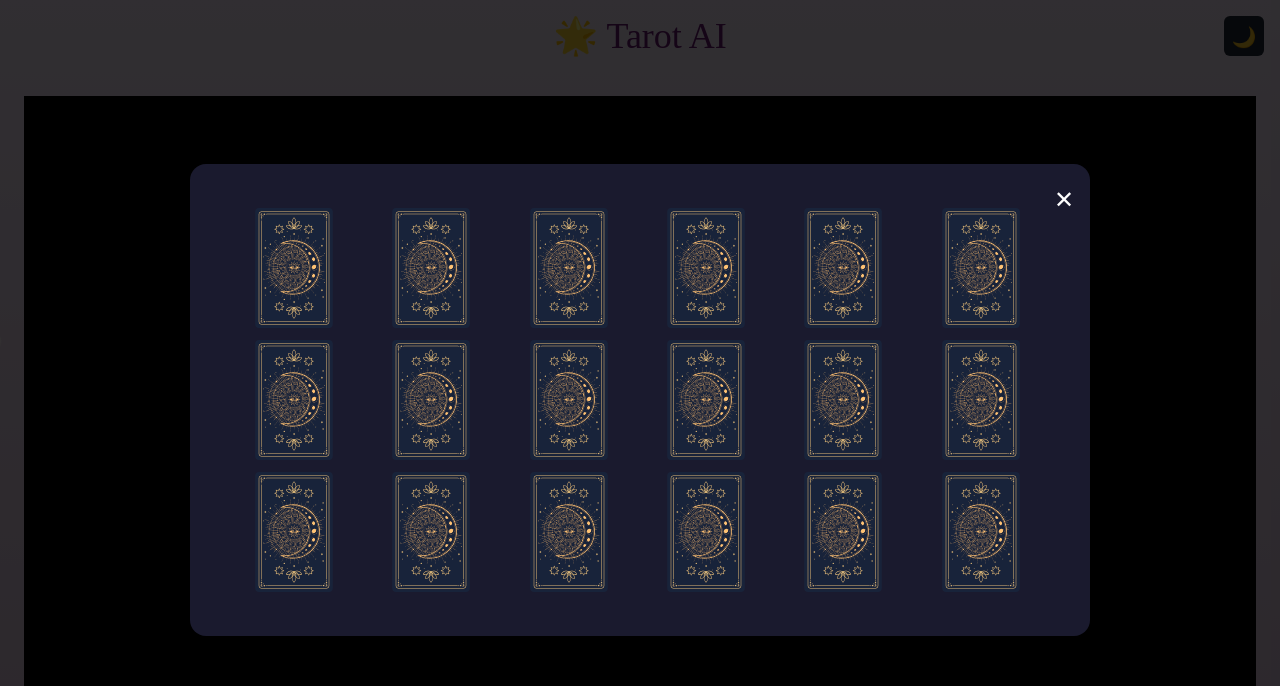
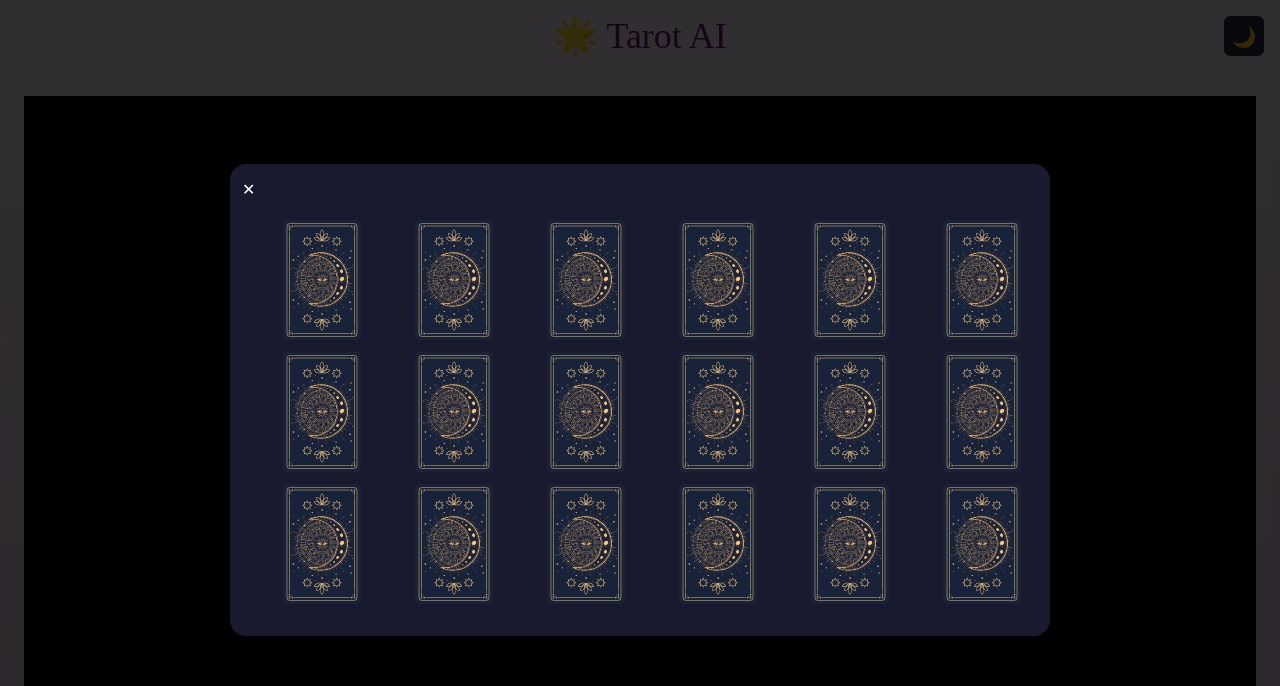
Before and after one commit to seoykwon/tarobot, a Next.js app in the folder frontend/: page /daily in a window 1280 px wide. Both pictures are taken after a click on the button "타로 점 보기". Shown: the top 686 px of the page. Built offline with nearby package versions, Linux system fonts and the light colour scheme; no server answers; a web font is replaced by a local one.

Commit message:
card-selector 좌우 스크롤 기능 추가

```diff
--- a/frontend/src/app/daily/CardSelector.module.css
+++ b/frontend/src/app/daily/CardSelector.module.css
@@ -1,50 +1,57 @@
-
-
 .overlay {
   position: fixed;
   top: 0;
   left: 0;
   width: 100%;
   height: 100%;
-  background-color: rgba(0, 0, 0, 0.8);
+  background-color: rgba(0, 0, 0, 0.8); /* ✅ 검은색 배경이 전체를 가득 채움 */
   display: flex;
   justify-content: center;
   align-items: center;
   z-index: 1000;
 }
 
+/* ✅ 보라빛 배경 크기 축소 */
 .overlayContent {
-  background-color: #1a1a2e;
-  padding: 24px;
+  background-color: #1a1a2e; /* ✅ 보라색 배경 */
+  padding: 12px; /* ✅ 화면 크기가 작아도 일정한 패딩 유지 */
   border-radius: 16px;
   position: relative;
-  width: 80%;
-  max-width: 900px;
+  width: calc(100% - 64px); /* ✅ 좌우 패딩을 더 주어 크기 축소 */
+  min-width: 300px; /* ✅ 최소 크기 설정 */
+  max-width: 820px; /* ✅ 기존보다 작게 조정 */
+  overflow-x: auto; /* ✅ 가로 스크롤 필요 시 자동 생성 */
+  white-space: nowrap;
+  box-sizing: border-box;
 }
 
-.closeButton {
-  position: absolute;
-  top: 16px;
-  right: 16px;
-  background: none;
-  border: none;
-  color: white;
-  font-size: 24px;
-  cursor: pointer;
-  z-index: 1001;
+/* ✅ 카드 그리드 (스크롤은 overlayContent에서만 발생) */
+.cardGrid {
+  display: grid;
+  grid-template-columns: repeat(6, 1fr); /* ✅ 기존 배열 유지 */
+  gap: 12px;
+  padding: 20px;
+  min-width: 720px; /* ✅ 최소 크기 설정 */
 }
 
-.cardGrid {
-  display: grid;
-  grid-template-columns: repeat(6, 1fr);
-  gap: 12px;
-  padding: 20px;
+/* ✅ 기본 가로 스크롤 스타일 */
+.overlayContent::-webkit-scrollbar {
+  height: 8px;
+}
+
+.overlayContent::-webkit-scrollbar-thumb {
+  background: rgba(255, 255, 255, 0.3);
+  border-radius: 4px;
+}
+
+.overlayContent::-webkit-scrollbar-track {
+  background: rgba(0, 0, 0, 0.2);
 }
 
 .card {
   position: relative;
-  aspect-ratio: 1; /* 일반적인 카드 비율 */
-  width: 120px;
+  aspect-ratio: 1;
+  width: 120px; /* ✅ 카드 크기 유지 */
   cursor: pointer;
   perspective: 100px;
   transition: transform 0.6s;
```
